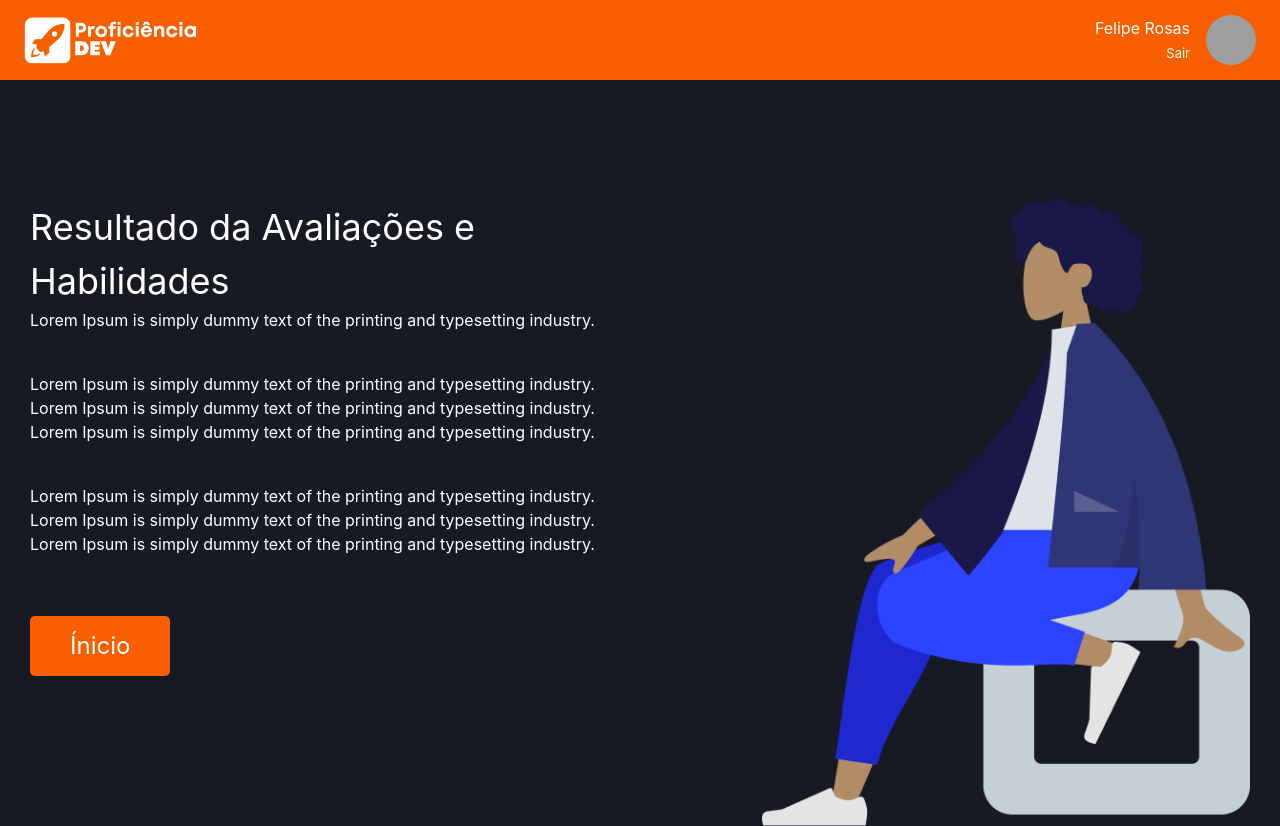
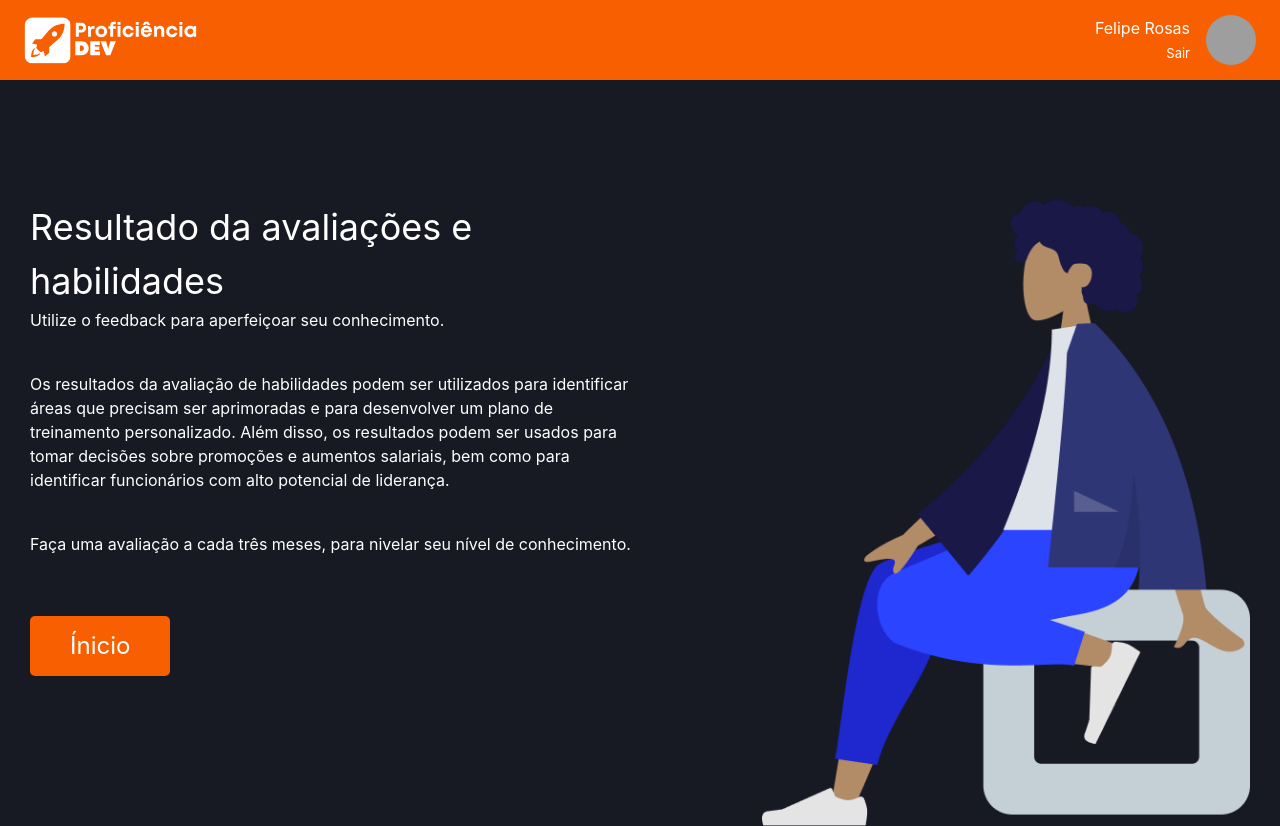
Before and after one commit to JessicaNathany/proficiencia-dev-frontend, a Next.js app: page /overview in a window 1280 px wide. Built offline with nearby package versions, Linux system fonts and the light colour scheme; grey boxes are pictures that could not be loaded.

Commit message:
ajuste no texto

```diff
--- a/src/pages/overview.tsx
+++ b/src/pages/overview.tsx
@@ -16,26 +16,21 @@ export default function Question() {
       >
         <Box width="50%">
           <Text as="h1" fontSize="4xl">
-            Resultado da Avaliações e Habilidades
+            Resultado da avaliações e habilidades
           </Text>
 
           <Text as="h2" fontSize="1xl" mb="10">
-            Lorem Ipsum is simply dummy text of the printing and typesetting
-            industry.
+            Utilize o feedback para aperfeiçoar seu conhecimento.
           </Text>
 
           <Text fontSize="1xl" mb="10">
-            Lorem Ipsum is simply dummy text of the printing and typesetting
-            industry. Lorem Ipsum is simply dummy text of the printing and
-            typesetting industry. Lorem Ipsum is simply dummy text of the
-            printing and typesetting industry.
+          Os resultados da avaliação de habilidades podem ser utilizados para identificar áreas que precisam ser aprimoradas e para desenvolver um plano
+          de treinamento personalizado. Além disso, os resultados podem ser usados para tomar decisões sobre promoções e aumentos salariais, bem como para
+          identificar funcionários com alto potencial de liderança.
           </Text>
 
           <Text fontSize="1xl" mb="10">
-            Lorem Ipsum is simply dummy text of the printing and typesetting
-            industry. Lorem Ipsum is simply dummy text of the printing and
-            typesetting industry. Lorem Ipsum is simply dummy text of the
-            printing and typesetting industry.
+            Faça uma avaliação a cada três meses, para nivelar seu nível de conhecimento.
           </Text>
 
           <Button
```
